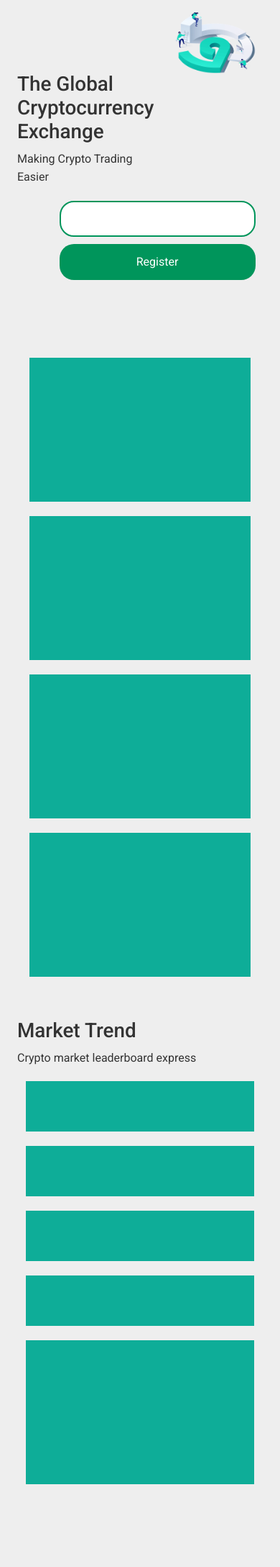
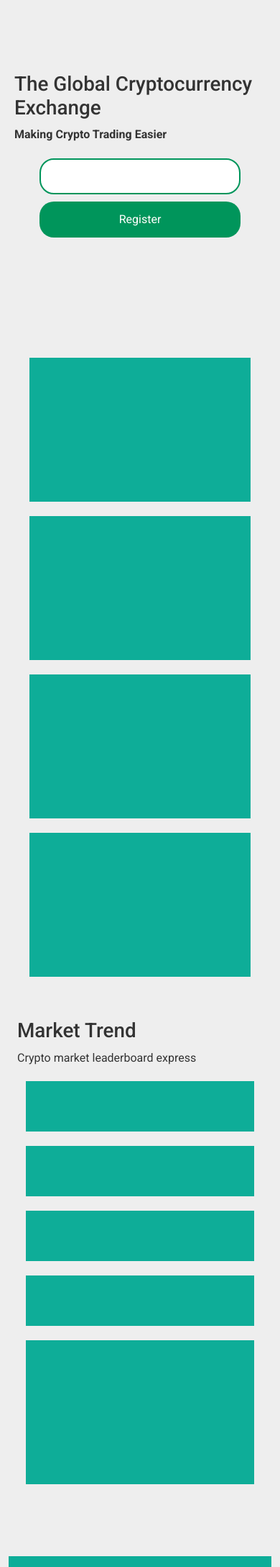
Before and after one commit to moonDev0/coin-affirm, a PHP site: page / in a window 390 px wide. Shown: the part 63-2240 px from the top of the page at 72% size. Run offline with PHP 8.4, Linux system fonts and the light colour scheme; some libraries are stand-ins or nearby versions.

Commit message:
adding mobile opt

```diff
--- a/css/style.css
+++ b/css/style.css
@@ -259,7 +259,7 @@
 /* market trends */
 .trends{
     width: 100%;
-    height: 90vh;
+    /* height: 90vh; */
     background-color: #eee;
 }
 .trend-item{
@@ -416,14 +416,25 @@
       height: 100vh;
       margin-top: 100px;
   }
+  .intro{
+      flex-direction: column-reverse;
+  }
+  .intro-left{
+      padding: 0px 20px 20px 20px;
+      font-weight: bold;
+  }
+  .intro-left, .intro-right{
+      width: 100vw;
+  }
   .register{
-      width: 100vw;
+      width: 100%;
       height: 30vh;
       margin-top: 20px;
+      display: block;
   }
   .register form{
       flex-wrap: wrap;
-      width: 100vw;
+      width: 100%;
       gap: 10px;
       margin: auto;
   }
@@ -434,10 +445,10 @@
     align-items: center;
   }
   .register>form input{
-      width: 70%;
+      width: 80%;
   }
   .register>form button{
-    width: 70%;
+    width: 80%;
     margin-left: 0px;
 }
 .coinsapi{
```
